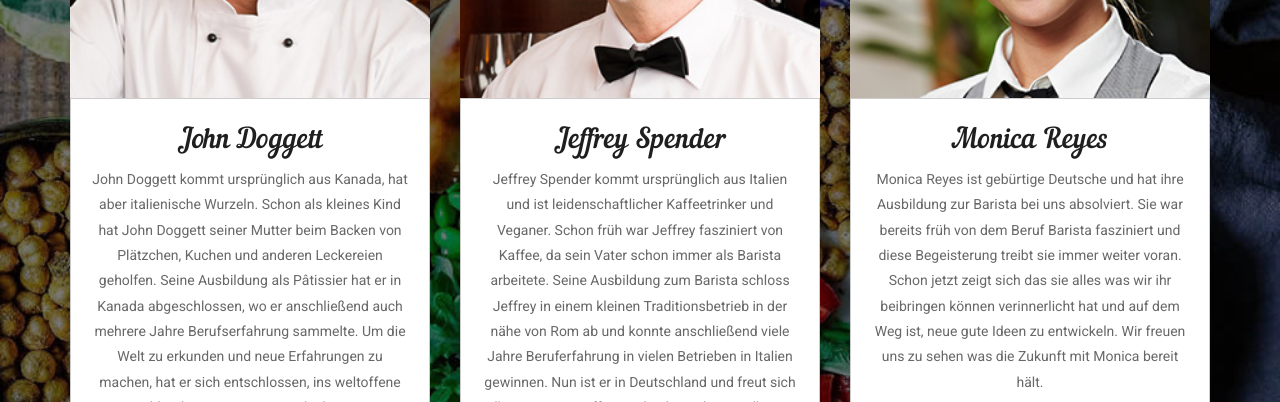
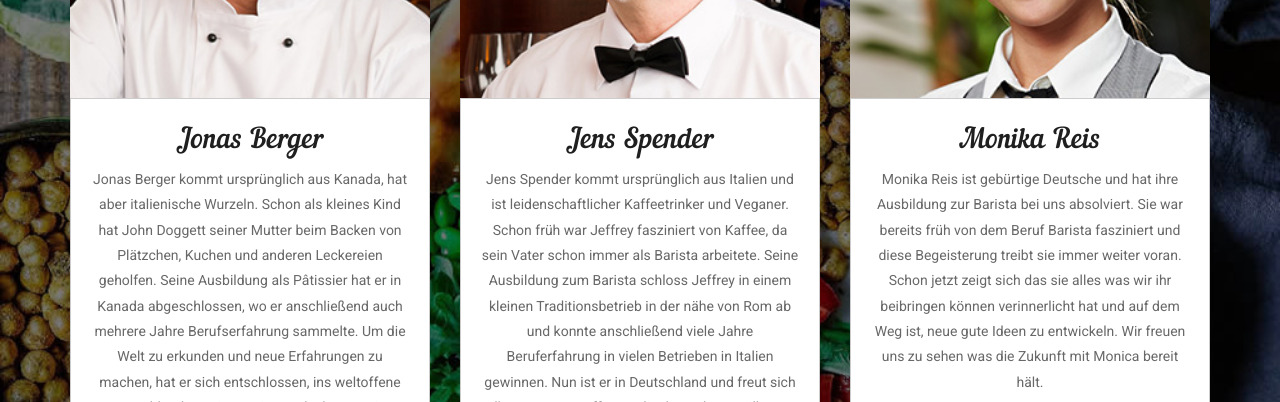
Before and after one commit to mefeu/roasted, a website: page index.html in a window 1280 px wide. Shown: the part 1840-2242 px from the top of the page. Drawn offline with Linux system fonts and the light colour scheme; a web font is replaced by a local one.

Commit message:
Namensänderung

```diff
--- a/index.html
+++ b/index.html
@@ -254,8 +254,8 @@
                                         <a href="#"><img src="images/staff-01.jpg" alt=""></a>
                                     </div>
                                     <div class="text-col">
-                                        <h3>John Doggett</h3>
-                                        <p>John Doggett kommt ursprünglich aus Kanada, hat aber italienische Wurzeln. Schon als kleines Kind hat John Doggett seiner Mutter beim Backen von Plätzchen, Kuchen und anderen Leckereien geholfen. Seine Ausbildung als Pâtissier hat er in Kanada abgeschlossen, wo er anschließend auch mehrere Jahre Berufserfahrung sammelte. Um die Welt zu erkunden und neue Erfahrungen zu machen, hat er sich entschlossen, ins weltoffene Deutschland zu reisen. Hier entdeckte er seine Leidenschaft für das Vegane und verbringt seither seine Zeit mit dem Probieren und Testen  außergewöhnlicher Rezepte. </p>
+                                        <h3>Jonas Berger</h3>
+                                        <p>Jonas Berger kommt ursprünglich aus Kanada, hat aber italienische Wurzeln. Schon als kleines Kind hat John Doggett seiner Mutter beim Backen von Plätzchen, Kuchen und anderen Leckereien geholfen. Seine Ausbildung als Pâtissier hat er in Kanada abgeschlossen, wo er anschließend auch mehrere Jahre Berufserfahrung sammelte. Um die Welt zu erkunden und neue Erfahrungen zu machen, hat er sich entschlossen, ins weltoffene Deutschland zu reisen. Hier entdeckte er seine Leidenschaft für das Vegane und verbringt seither seine Zeit mit dem Probieren und Testen  außergewöhnlicher Rezepte. </p>
                                         <ul class="team-social">
                                             <li><a href="#"><i class="fa fa-facebook" aria-hidden="true"></i></a></li>
                                             <li><a href="#"><i class="fa fa-twitter" aria-hidden="true"></i></a></li>
@@ -271,8 +271,8 @@
                                         <a href="#"><img src="images/staff-02.jpg" alt=""></a>
                                     </div>
                                     <div class="text-col">
-                                        <h3>Jeffrey Spender</h3>
-                                        <p>Jeffrey Spender kommt ursprünglich aus Italien und ist leidenschaftlicher Kaffeetrinker und Veganer. Schon früh war Jeffrey fasziniert von Kaffee, da sein Vater schon immer als Barista arbeitete. Seine Ausbildung zum Barista schloss Jeffrey in einem kleinen Traditionsbetrieb in der nähe von Rom ab und konnte anschließend viele Jahre Beruferfahrung in vielen Betrieben in Italien gewinnen. Nun ist er in Deutschland und freut sich tollen veganen Kaffee an die deutsche Bevölkerung weitergeben zu können.</p>
+                                        <h3>Jens Spender</h3>
+                                        <p>Jens Spender kommt ursprünglich aus Italien und ist leidenschaftlicher Kaffeetrinker und Veganer. Schon früh war Jeffrey fasziniert von Kaffee, da sein Vater schon immer als Barista arbeitete. Seine Ausbildung zum Barista schloss Jeffrey in einem kleinen Traditionsbetrieb in der nähe von Rom ab und konnte anschließend viele Jahre Beruferfahrung in vielen Betrieben in Italien gewinnen. Nun ist er in Deutschland und freut sich tollen veganen Kaffee an die deutsche Bevölkerung weitergeben zu können.</p>
                                         <ul class="team-social">
                                             <li><a href="#"><i class="fa fa-facebook" aria-hidden="true"></i></a></li>
                                             <li><a href="#"><i class="fa fa-twitter" aria-hidden="true"></i></a></li>
@@ -288,8 +288,8 @@
                                         <a href="#"><img src="images/staff-03.jpg" alt=""></a>
                                     </div>
                                     <div class="text-col">
-                                        <h3>Monica Reyes</h3>
-                                        <p>Monica Reyes ist gebürtige Deutsche und hat ihre Ausbildung zur Barista bei uns absolviert. Sie war bereits früh von dem Beruf Barista fasziniert und diese Begeisterung treibt sie immer weiter voran. Schon jetzt zeigt sich das sie alles was wir ihr beibringen können verinnerlicht hat und auf dem Weg ist, neue gute Ideen zu entwickeln. Wir freuen uns zu sehen was die Zukunft mit Monica bereit hält.</p>
+                                        <h3>Monika Reis</h3>
+                                        <p>Monika Reis ist gebürtige Deutsche und hat ihre Ausbildung zur Barista bei uns absolviert. Sie war bereits früh von dem Beruf Barista fasziniert und diese Begeisterung treibt sie immer weiter voran. Schon jetzt zeigt sich das sie alles was wir ihr beibringen können verinnerlicht hat und auf dem Weg ist, neue gute Ideen zu entwickeln. Wir freuen uns zu sehen was die Zukunft mit Monica bereit hält.</p>
                                         <ul class="team-social">
                                             <li><a href="#"><i class="fa fa-facebook" aria-hidden="true"></i></a></li>
                                             <li><a href="#"><i class="fa fa-twitter" aria-hidden="true"></i></a></li>
```
